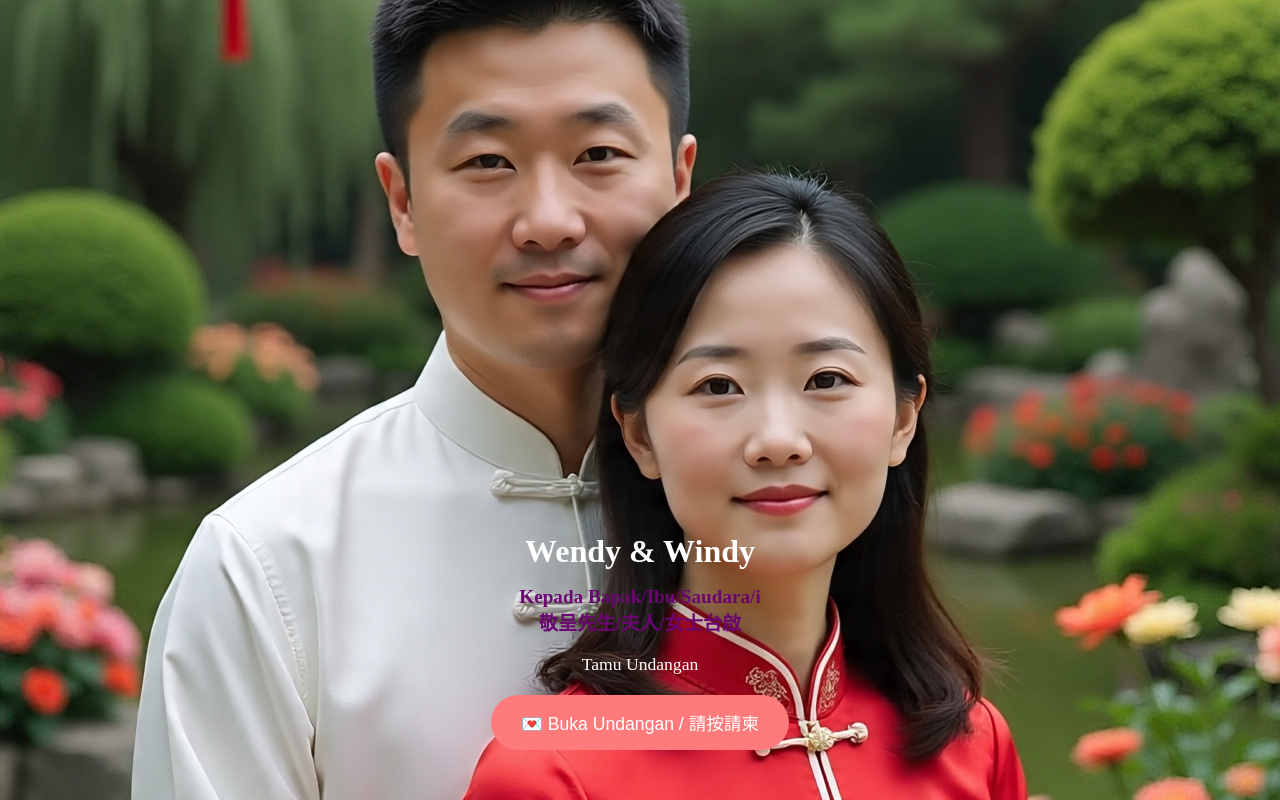
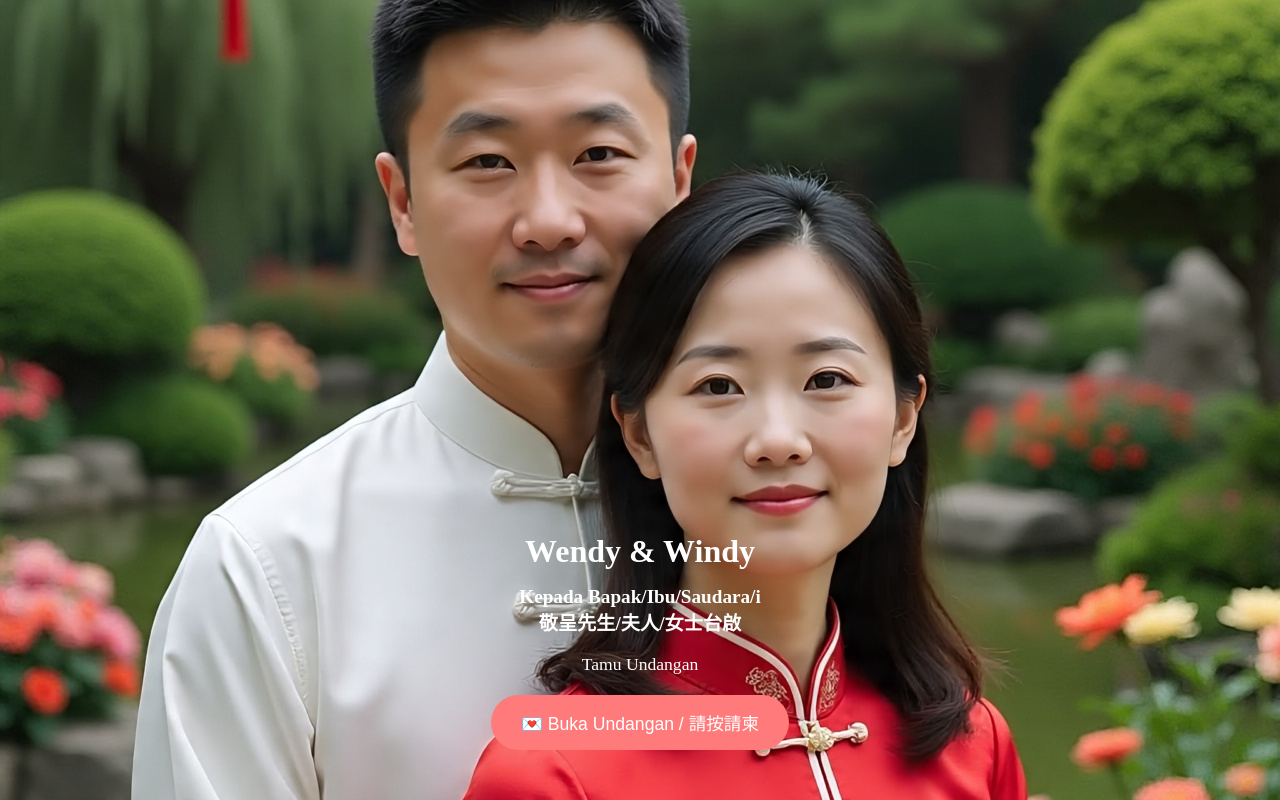
Before and after one commit to dwiizhou/wedding-invitation, a plain HTML site: page index.html in a window 1280 px wide. Shown: the top 800 px of the page. Drawn offline with Linux system fonts and the light colour scheme.

Commit message:
Update style.css

```diff
--- a/style.css
+++ b/style.css
@@ -205,7 +205,7 @@ teeebody {
 
 /* Section */
 section { padding:40px 20px; max-width:1000px; margin:auto; }
-h2 { text-align:center; margin-bottom:20px; color:#6a0572; }
+h2 { text-align:center; margin-bottom:20px; color:#fff; } /*color:#6a0572*/
 iframe { border:0; border-radius:10px; }
 footer { text-align:center; padding:20px; background:#eee; margin-top:40px; }
 
```
